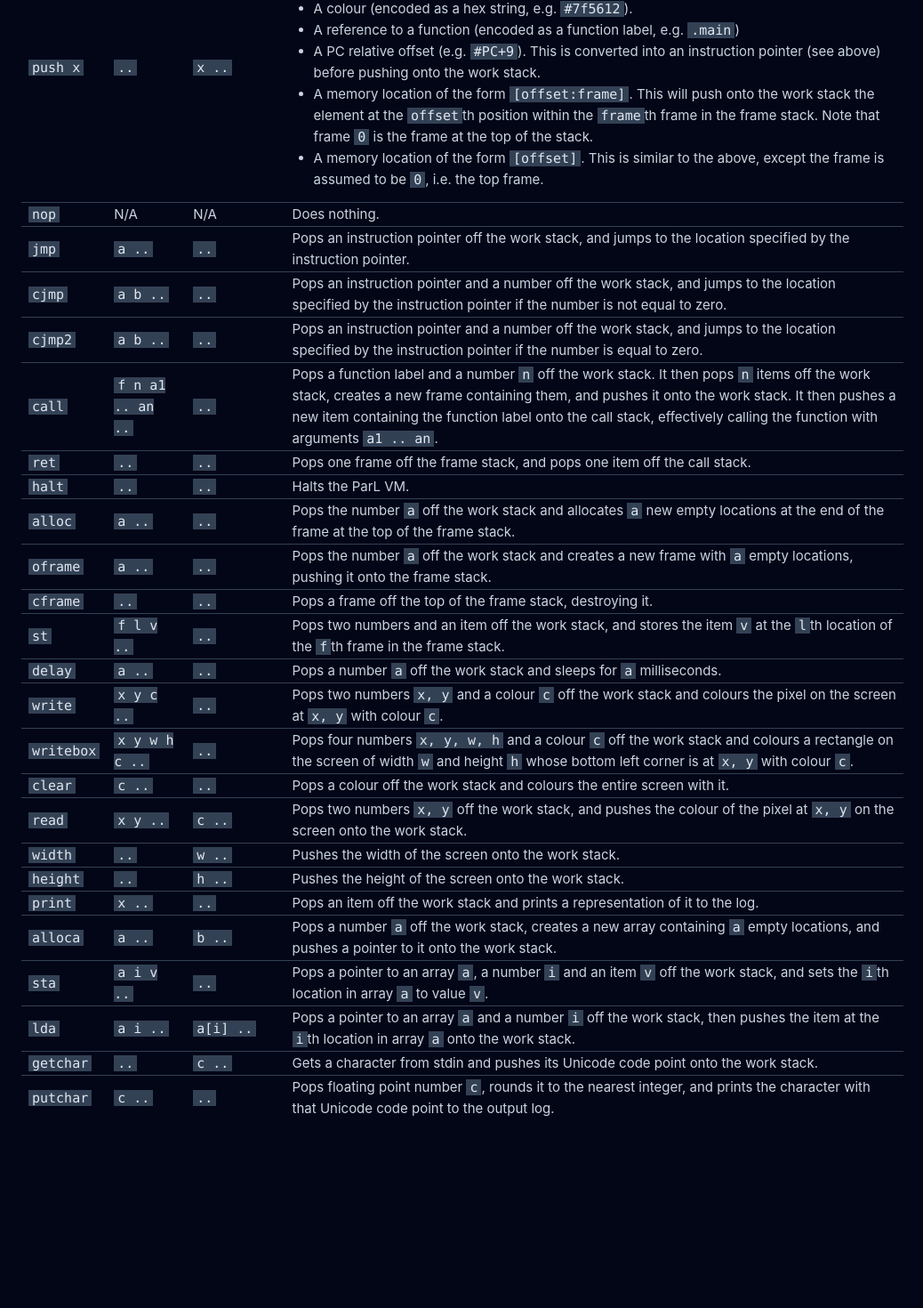
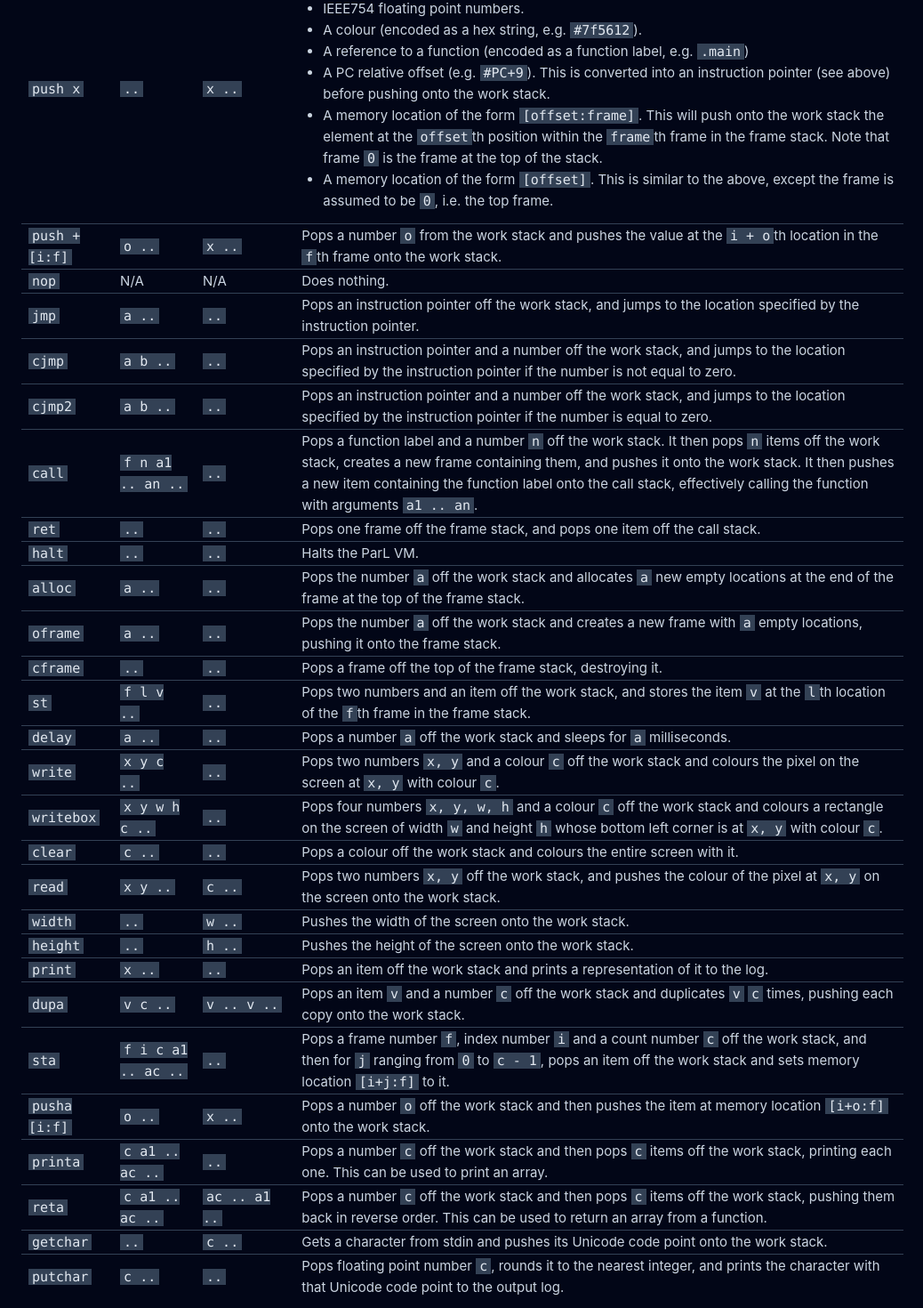
Before and after one commit to MarkMizzi/parl-vm, a Vue app in the folder playground/: page /about in a window 1280 px wide. Shown: the part 2709-4179 px from the top of the page at 89% size, without its empty margins (120-1158 px from the left). Before the commit the page ends 3984 px from the top, so only its background shows below. Built offline with nearby package versions, Linux system fonts and the light colour scheme; what vue-toast-notification would draw is missing.

Commit message:
add new instructions to docs

```diff
--- a/playground/src/views/AboutView.vue
+++ b/playground/src/views/AboutView.vue
@@ -334,8 +334,8 @@
           <td><span class="code">..</span></td>
           <td><span class="code">x ..</span></td>
           <td>
-            Only opcode that takes an argument. The argument is pushed onto the stack. Arguments can
-            be:
+            One of just two opcodes that takes an argument. The argument is pushed onto the stack.
+            Arguments can be:
             <ul>
               <li>IEEE754 floating point numbers.</li>
               <li>A colour (encoded as a hex string, e.g. <span class="code">#7f5612</span>).</li>
@@ -359,6 +359,16 @@
                 top frame.
               </li>
             </ul>
+          </td>
+        </tr>
+        <tr>
+          <td><span class="code">push +[i:f]</span></td>
+          <td><span class="code">o ..</span></td>
+          <td><span class="code">x ..</span></td>
+          <td>
+            Pops a number <span class="code">o</span> from the work stack and pushes the value at
+            the <span class="code">i + o</span>th location in the <span class="code">f</span>th
+            frame onto the work stack.
           </td>
         </tr>
         <tr>
@@ -518,35 +528,54 @@
           <td>Pops an item off the work stack and prints a representation of it to the log.</td>
         </tr>
         <tr>
-          <td><span class="code">alloca</span></td>
-          <td><span class="code">a ..</span></td>
-          <td><span class="code">b ..</span></td>
+          <td><span class="code">dupa</span></td>
+          <td><span class="code">v c ..</span></td>
+          <td><span class="code">v .. v ..</span></td>
           <td>
-            Pops a number <span class="code">a</span> off the work stack, creates a new array
-            containing <span class="code">a</span> empty locations, and pushes a pointer to it onto
-            the work stack.
+            Pops an item <span class="code">v</span> and a number <span class="code">c</span> off
+            the work stack and duplicates <span class="code">v</span> <span class="code">c</span>
+            times, pushing each copy onto the work stack.
           </td>
         </tr>
         <tr>
           <td><span class="code">sta</span></td>
-          <td><span class="code">a i v ..</span></td>
+          <td><span class="code">f i c a1 .. ac ..</span></td>
           <td><span class="code">..</span></td>
           <td>
-            Pops a pointer to an array <span class="code">a</span>, a number
-            <span class="code">i</span> and an item <span class="code">v</span> off the work stack,
-            and sets the <span class="code">i</span>th location in array
-            <span class="code">a</span> to value <span class="code">v</span>.
+            Pops a frame number <span class="code">f</span>, index number
+            <span class="code">i</span> and a count number <span class="code">c</span> off the work
+            stack, and then for <span class="code">j</span> ranging from
+            <span class="code">0</span> to <span class="code">c - 1</span>, pops an item off the
+            work stack and sets memory location <span class="code">[i+j:f]</span> to it.
           </td>
         </tr>
         <tr>
-          <td><span class="code">lda</span></td>
-          <td><span class="code">a i ..</span></td>
-          <td><span class="code">a[i] ..</span></td>
+          <td><span class="code">pusha [i:f]</span></td>
+          <td><span class="code">o ..</span></td>
+          <td><span class="code">x ..</span></td>
           <td>
-            Pops a pointer to an array <span class="code">a</span> and a number
-            <span class="code">i</span> off the work stack, then pushes the item at the
-            <span class="code">i</span>th location in array <span class="code">a</span> onto the
-            work stack.
+            Pops a number <span class="code">o</span> off the work stack and then pushes the item at
+            memory location <span class="code">[i+o:f]</span> onto the work stack.
+          </td>
+        </tr>
+        <tr>
+          <td><span class="code">printa</span></td>
+          <td><span class="code">c a1 .. ac ..</span></td>
+          <td><span class="code">..</span></td>
+          <td>
+            Pops a number <span class="code">c</span> off the work stack and then pops
+            <span class="code">c</span> items off the work stack, printing each one. This can be
+            used to print an array.
+          </td>
+        </tr>
+        <tr>
+          <td><span class="code">reta</span></td>
+          <td><span class="code">c a1 .. ac ..</span></td>
+          <td><span class="code">ac .. a1 ..</span></td>
+          <td>
+            Pops a number <span class="code">c</span> off the work stack and then pops
+            <span class="code">c</span> items off the work stack, pushing them back in reverse
+            order. This can be used to return an array from a function.
           </td>
         </tr>
         <tr>
```
